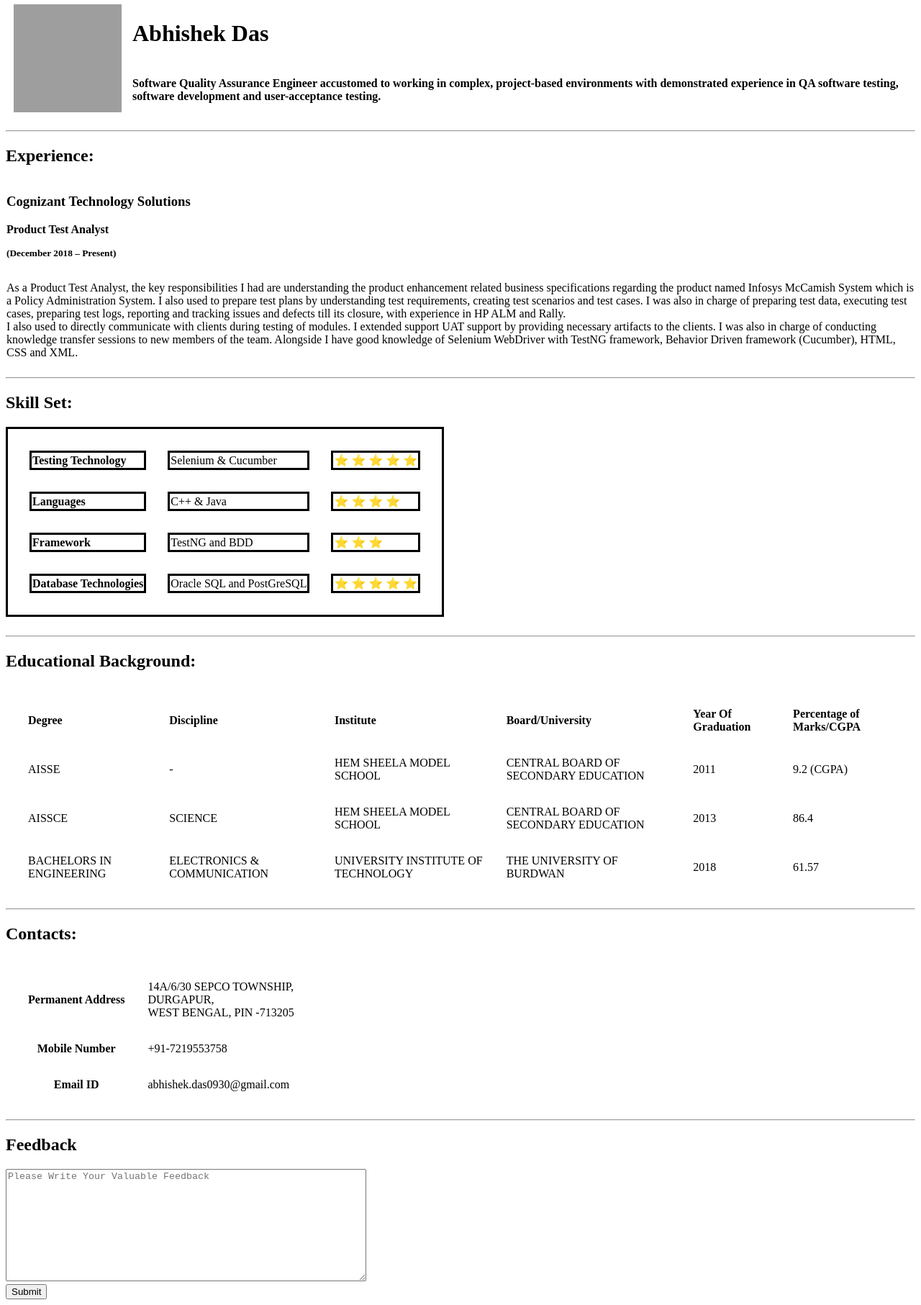
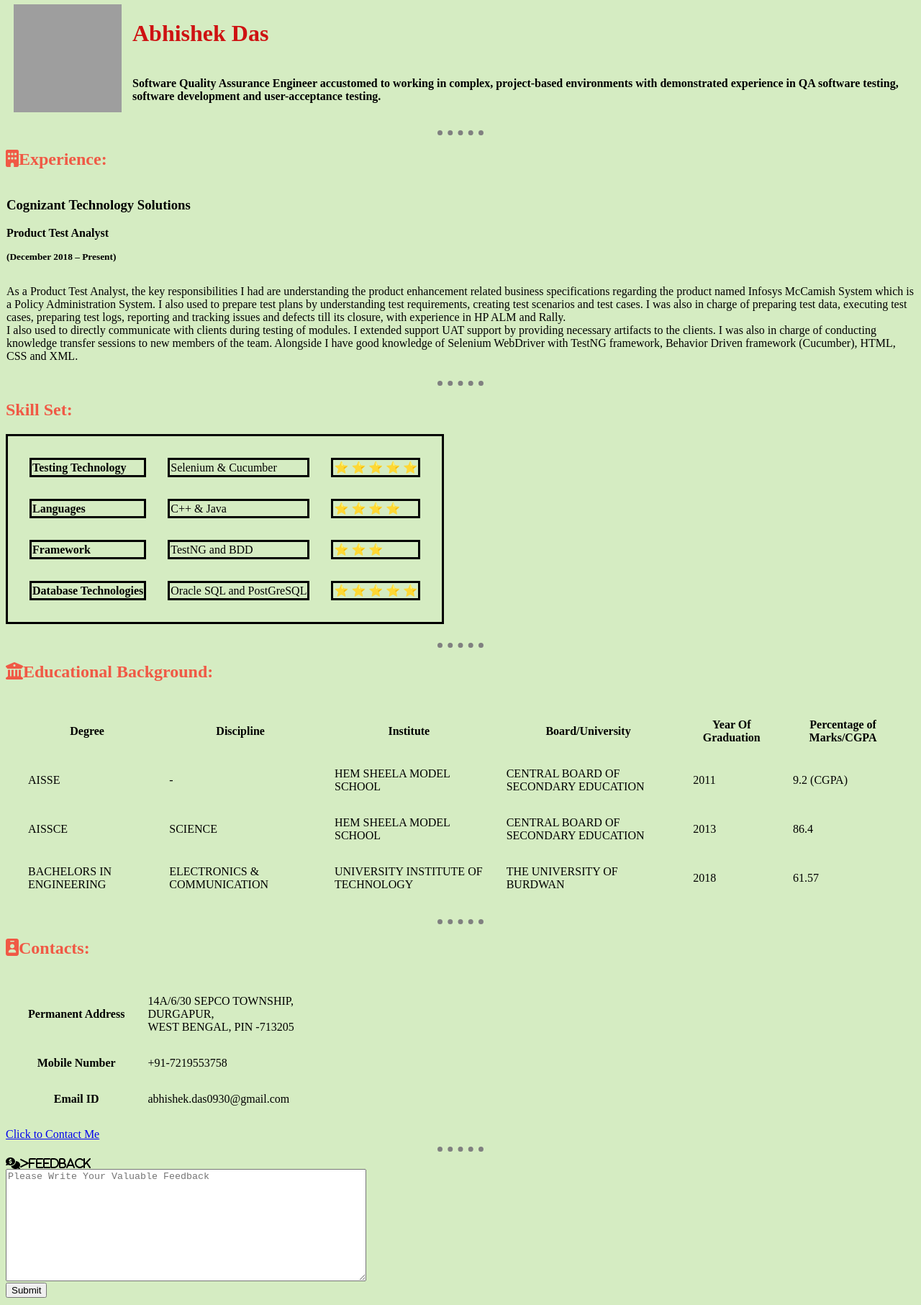
Before and after one commit to abhishekdas0930/CV, a plain HTML site: page index.html in a window 1280 px wide. Shown: the part 15-1828 px from the top of the page at 72% size. Drawn offline with Linux system fonts and the light colour scheme; grey boxes are pictures that could not be loaded; files whose address does not match are found by name.

Commit message:
Add files via upload
Added Styling and Icons

```diff
--- /dev/null
+++ b/css/styles.css
@@ -0,0 +1,23 @@
+.skill{
+    border: solid black;
+}
+
+hr{
+    border-style: none;
+    border-top-style: dotted;
+    border-color: grey;
+    border-width: 7px;
+    width: 5%;
+}
+
+body{
+    background-color: #d5ecc2;
+}
+
+h1{
+    color: #ce1212;
+}
+
+h2{
+    color: #f05945;
+}
--- a/index.html
+++ b/index.html
@@ -4,12 +4,9 @@
     <meta charset="UTF-8">
     <meta http-equiv="X-UA-Compatible" content="IE=edge">
     <meta name="viewport" content="width=device-width, initial-scale=1.0">
-    <style>
-        .skill{
-            border: solid black;
-        }
-    </style>
     <title>&#9773; Abhishek's Home Page</title>
+    <link rel="stylesheet" href="D:/Projects/Front End/HTML Personal Website/css/styles.css">
+    <script src="https://kit.fontawesome.com/1b87869e69.js" crossorigin="anonymous"></script>
 </head>
 <body>
     <table cellspacing="10">
@@ -34,7 +31,8 @@
         </tr>
     </table>
 <hr>
-<h2>Experience:</h2>
+
+<h2><i class="fas fa-building"></i>Experience:</h2>
 <table cellspacing="0">
     <tr style="text-align: left">
         <th>
@@ -78,9 +76,9 @@
 </table>
 <br>
 <hr>
-<h2>Educational Background:</h2>
+<h2><i class="fas fa-university"></i>Educational Background:</h2>
 <table cellspacing="30">
-     <tr style="text-align: left;">
+     <tr>
          <th>Degree</th>
          <th>Discipline</th>
          <th>Institute</th>
@@ -114,7 +112,7 @@
     </tr>
 </table>
 <hr>
-<h2>Contacts:</h2>
+<h2><i class="fas fa-id-badge"></i>Contacts:</h2>
 <table cellspacing="30">
     <tr>
         <th>Permanent Address</th>
@@ -129,8 +127,9 @@
         <td>abhishek.das0930@gmail.com</td>
     </tr>
 </table>
+<a href="D:\Projects\Front End\HTML Personal Website\contact-me.html" target="_blank">Click to Contact Me</a>
 <hr>
-<h2>Feedback</h2>
+<h2<i class="fas fa-comments-dollar"></i>>Feedback</h2>
 <form action="#" method="POST" id="form1">
     <textarea rows = "10" cols="60" placeholder="Please Write Your Valuable Feedback"></textarea>
     <br>
```
Also changed, not shown: contact-me.html (added, +60 -0 lines).
